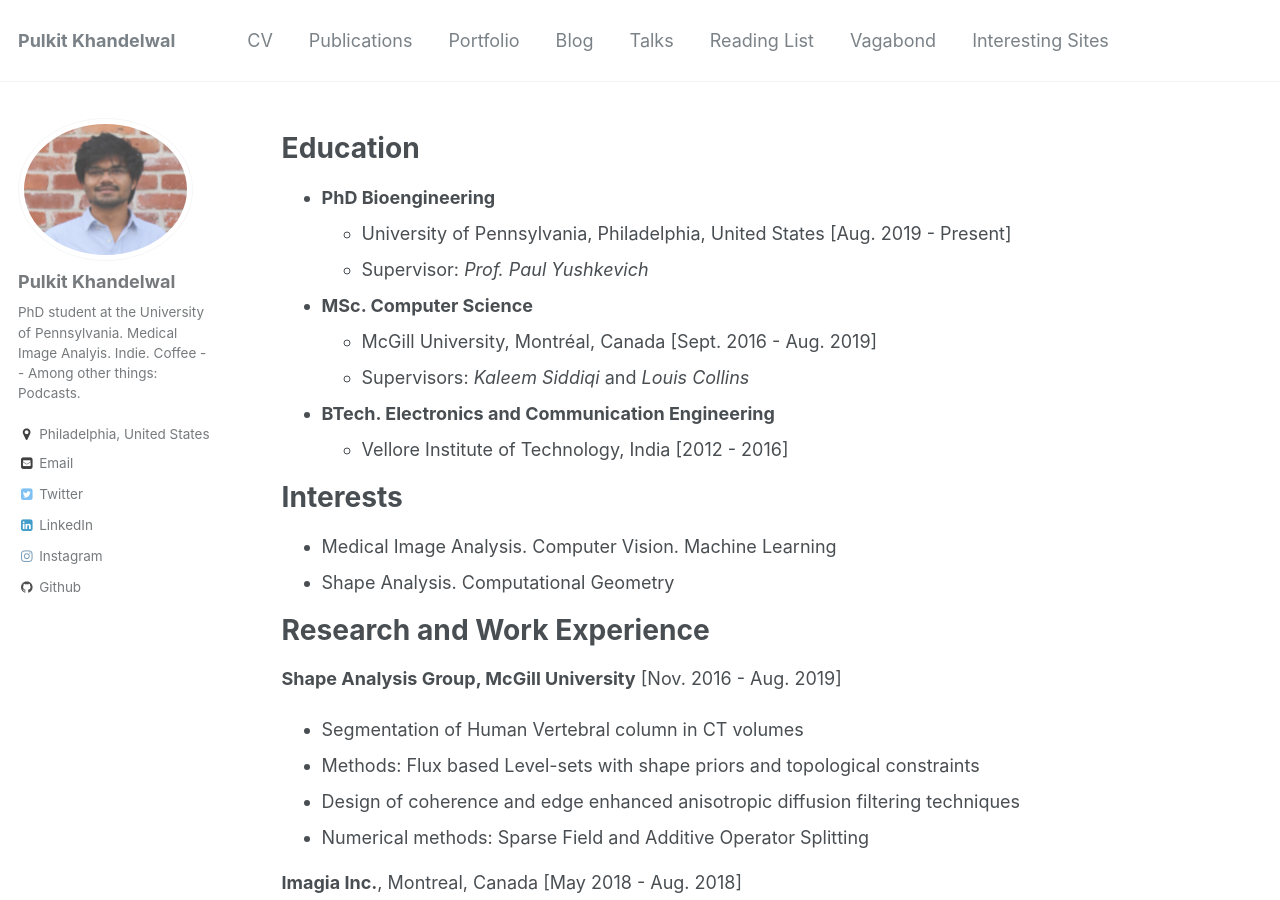
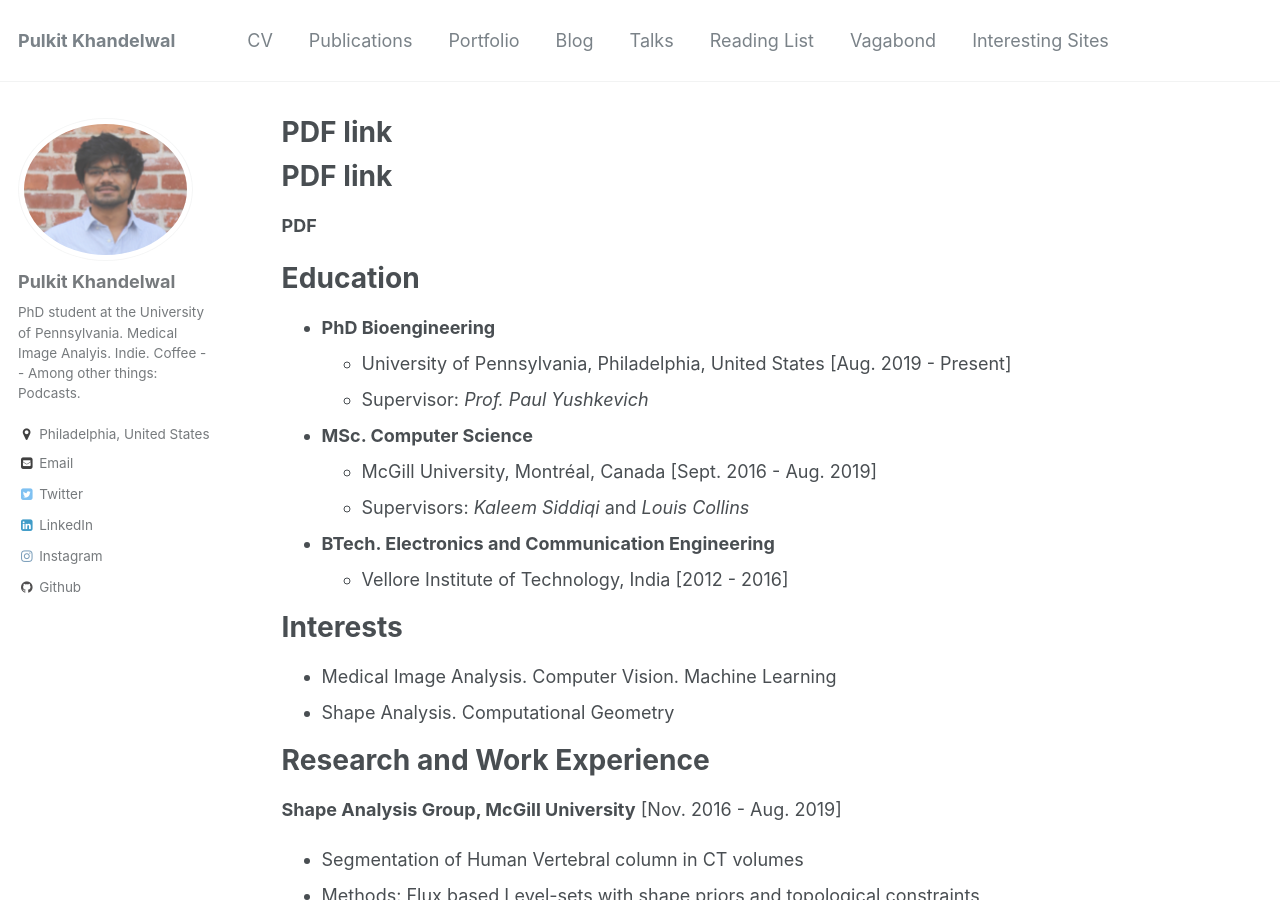
Before and after one commit to Pulkit-Khandelwal/pulkit-khandelwal.github.io, a Jekyll site: the page built from _pages/cv.md, in a window 1280 px wide and 900 px high. Built offline with Jekyll 4.4.1, drawn with Linux system fonts in a browser that asks for light colours; our own code applies the rules of GitHub Pages for plain Markdown files; some of the changed text lies outside the part shown.

Commit message:
Update cv.md

```diff
--- a/_pages/cv.md
+++ b/_pages/cv.md
@@ -5,6 +5,11 @@
 redirect_from:
   - /resume
 ---
+
+
+PDF link
+======
+[**PDF**](https://drive.google.com/file/d/1b7E4uBGL81UO-a0o4UttR9-iXOXWNP8L/view?usp=sharing)
 
 {% include base_path %}
 
```
Also changed, not shown: other parts of _pages/cv.md (+0 -3 lines).
